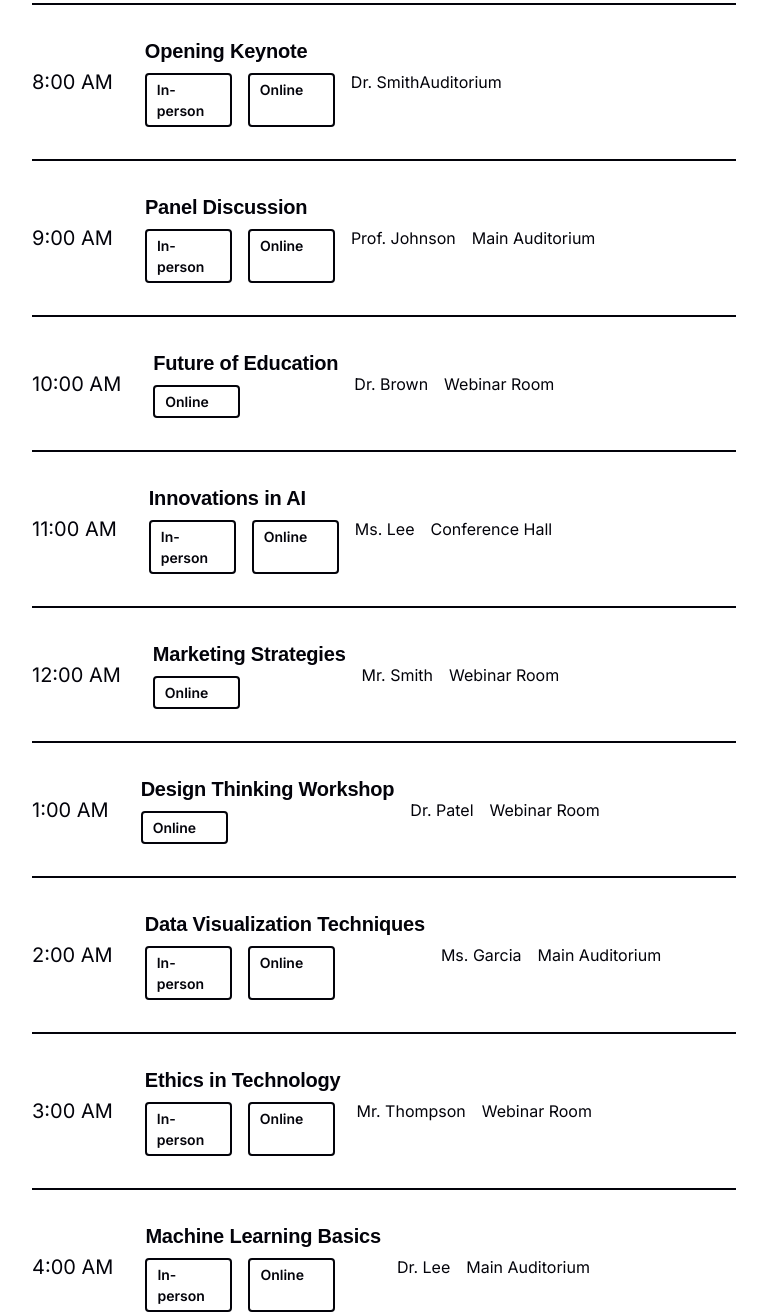
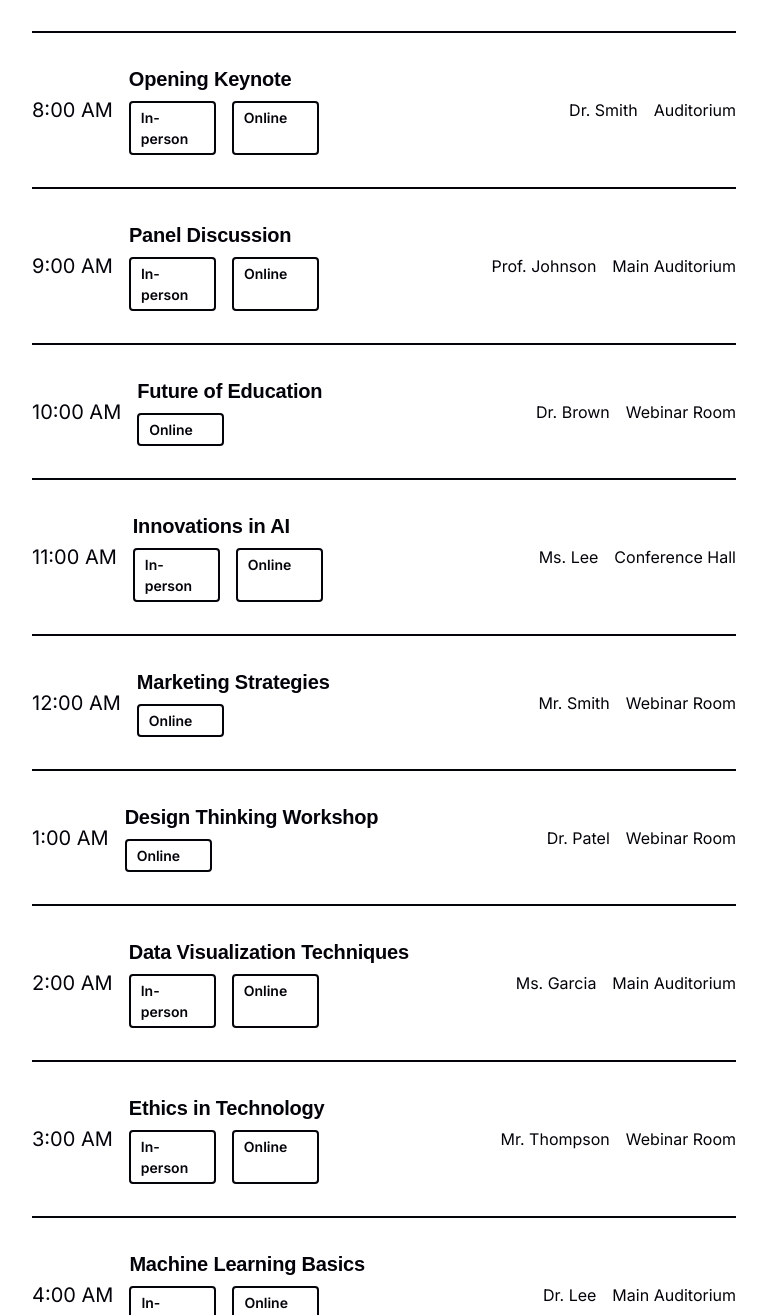
Before and after one commit to Vonels/Educonf-project, a website built with Vite: page src/index.html in a window 1280 px wide. Shown: the part 4653-5968 px from the top of the page, without its empty margins (256-1023 px from the left). Built offline with nearby package versions, Linux system fonts and the light colour scheme; a web font is replaced by a local one.

Commit message:
add base

```diff
--- a/src/css/schedule.css
+++ b/src/css/schedule.css
@@ -39,9 +39,11 @@
     padding: 32px 0px;
     display: flex;
     flex-direction: column;
+    justify-content: space-between;
     gap: 8px;
   }
   .schedule-time {
+    display: block;
     font-family: var(--font-family);
     font-weight: 400;
     font-size: 20px;
@@ -49,7 +51,7 @@
     color: var(--color-scheme-1-text);
   }
   .schedule-hero {
-    padding: 64px 0;
+    padding: 92px 0;
   }
 
   .schedule-title {
@@ -69,6 +71,7 @@
 
   .schedule-dop {
     display: flex;
+    flex-direction: column;
   }
   .schedule-button {
     border: 1px solid var(--color-governor-bay);
@@ -109,21 +112,19 @@
     padding: 0px;
     gap: 16px;
   }
-  .schedule-mini {
-    display: flex;
-  }
   .schedule-list-punkt {
     display: flex;
     flex-direction: row;
     align-items: center;
     gap: 32px;
   }
-  .sddsfdsf {
+  .schedule-mini {
     display: flex;
-    justify-content: end;
+    text-align: end;
+  }
+  .schedule-proba {
   }
 }
-
 @media only screen and (min-width: 1440px) {
   .schedule-list-punkt {
     display: flex;
--- a/src/partials/schedule.html
+++ b/src/partials/schedule.html
@@ -10,8 +10,8 @@
     <div>
       <ul class="schedule-list-block">
         <li class="schedule-list-punkt">
-          <h3 class="schedule-time">8:00 AM</h3>
           <div class="schedule-dop">
+            <h3 class="schedule-time">8:00 AM</h3>
             <div class="schedule-block-mini">
               <h2 class="schedule-title">Opening Keynote</h2>
               <div class="schedule-block-minimini">
@@ -19,15 +19,15 @@
                 <p class="schedule-block">Online</p>
               </div>
             </div>
-            <div class="sddsfdsf">
-              <h2 class="schedule-mini">Dr. Smith</h2>
-              <h2 class="schedule-mini">Auditorium</h2>
-            </div>
+          </div>
+          <div class="schedule-dop">
+            <h2 class="schedule-mini">Dr. Smith</h2>
+            <h2 class="schedule-mini">Auditorium</h2>
           </div>
         </li>
         <li class="schedule-list-punkt">
-          <h3 class="schedule-time">9:00 AM</h3>
           <div class="schedule-dop">
+            <h3 class="schedule-time">9:00 AM</h3>
             <div class="schedule-block-mini">
               <h2 class="schedule-title">Panel Discussion</h2>
               <div class="schedule-block-minimini">
@@ -35,26 +35,30 @@
                 <p class="schedule-block">Online</p>
               </div>
             </div>
+          </div>
+          <div class="schedule-dop">
             <h2 class="schedule-mini">Prof. Johnson</h2>
             <h2 class="schedule-mini">Main Auditorium</h2>
           </div>
         </li>
         <li class="schedule-list-punkt">
-          <h3 class="schedule-time">10:00 AM</h3>
           <div class="schedule-dop">
+            <h3 class="schedule-time">10:00 AM</h3>
             <div class="schedule-block-mini">
               <h2 class="schedule-title">Future of Education</h2>
               <div class="schedule-block-minimini">
                 <p class="schedule-block">Online</p>
               </div>
             </div>
+          </div>
+          <div class="schedule-dop">
             <h2 class="schedule-mini">Dr. Brown</h2>
             <h2 class="schedule-mini">Webinar Room</h2>
           </div>
         </li>
         <li class="schedule-list-punkt">
-          <h3 class="schedule-time">11:00 AM</h3>
           <div class="schedule-dop">
+            <h3 class="schedule-time">11:00 AM</h3>
             <div class="schedule-block-mini">
               <h2 class="schedule-title">Innovations in AI</h2>
               <div class="schedule-block-minimini">
@@ -62,39 +66,45 @@
                 <p class="schedule-block">Online</p>
               </div>
             </div>
+          </div>
+          <div class="schedule-dop">
             <h2 class="schedule-mini">Ms. Lee</h2>
             <h2 class="schedule-mini">Conference Hall</h2>
           </div>
         </li>
         <li class="schedule-list-punkt">
-          <h3 class="schedule-time">12:00 AM</h3>
           <div class="schedule-dop">
+            <h3 class="schedule-time">12:00 AM</h3>
             <div class="schedule-block-mini">
               <h2 class="schedule-title">Marketing Strategies</h2>
               <div class="schedule-block-minimini">
                 <p class="schedule-block">Online</p>
               </div>
             </div>
+          </div>
+          <div class="schedule-dop">
             <h2 class="schedule-mini">Mr. Smith</h2>
             <h2 class="schedule-mini">Webinar Room</h2>
           </div>
         </li>
         <li class="schedule-list-punkt">
-          <h3 class="schedule-time">1:00 AM</h3>
           <div class="schedule-dop">
+            <h3 class="schedule-time">1:00 AM</h3>
             <div class="schedule-block-mini">
               <h2 class="schedule-title">Design Thinking Workshop</h2>
               <div class="schedule-block-minimini">
                 <p class="schedule-block">Online</p>
               </div>
             </div>
+          </div>
+          <div class="schedule-dop">
             <h2 class="schedule-mini">Dr. Patel</h2>
             <h2 class="schedule-mini">Webinar Room</h2>
           </div>
         </li>
         <li class="schedule-list-punkt">
-          <h3 class="schedule-time">2:00 AM</h3>
           <div class="schedule-dop">
+            <h3 class="schedule-time">2:00 AM</h3>
             <div class="schedule-block-mini">
               <h2 class="schedule-title">Data Visualization Techniques</h2>
               <div class="schedule-block-minimini">
@@ -102,13 +112,15 @@
                 <p class="schedule-block">Online</p>
               </div>
             </div>
+          </div>
+          <div class="schedule-dop">
             <h2 class="schedule-mini">Ms. Garcia</h2>
             <h2 class="schedule-mini">Main Auditorium</h2>
           </div>
         </li>
         <li class="schedule-list-punkt">
-          <h3 class="schedule-time">3:00 AM</h3>
           <div class="schedule-dop">
+            <h3 class="schedule-time">3:00 AM</h3>
             <div class="schedule-block-mini">
               <h2 class="schedule-title">Ethics in Technology</h2>
               <div class="schedule-block-minimini">
@@ -116,13 +128,15 @@
                 <p class="schedule-block">Online</p>
               </div>
             </div>
+          </div>
+          <div class="schedule-dop">
             <h2 class="schedule-mini">Mr. Thompson</h2>
             <h2 class="schedule-mini">Webinar Room</h2>
           </div>
         </li>
         <li class="schedule-list-punkt">
-          <h3 class="schedule-time">4:00 AM</h3>
           <div class="schedule-dop">
+            <h3 class="schedule-time">4:00 AM</h3>
             <div class="schedule-block-mini">
               <h2 class="schedule-title">Machine Learning Basics</h2>
               <div class="schedule-block-minimini">
@@ -130,26 +144,30 @@
                 <p class="schedule-block">Online</p>
               </div>
             </div>
+          </div>
+          <div class="schedule-dop">
             <h2 class="schedule-mini">Dr. Lee</h2>
             <h2 class="schedule-mini">Main Auditorium</h2>
           </div>
         </li>
         <li class="schedule-list-punkt">
-          <h3 class="schedule-time">5:00 AM</h3>
           <div class="schedule-dop">
+            <h3 class="schedule-time">5:00 AM</h3>
             <div class="schedule-block-mini">
               <h2 class="schedule-title">User Experience Design</h2>
               <div class="schedule-block-minimini">
                 <p class="schedule-block">Online</p>
               </div>
             </div>
+          </div>
+          <div class="schedule-dop">
             <h2 class="schedule-mini">Ms. Patel</h2>
             <h2 class="schedule-mini">Webinar Room</h2>
           </div>
         </li>
         <li class="schedule-list-punkt">
-          <h3 class="schedule-time">6:00 AM</h3>
           <div class="schedule-dop">
+            <h3 class="schedule-time">6:00 AM</h3>
             <div class="schedule-block-mini">
               <h2 class="schedule-title">Closing Keynote</h2>
               <div class="schedule-block-minimini">
@@ -157,6 +175,8 @@
                 <p class="schedule-block">Online</p>
               </div>
             </div>
+          </div>
+          <div class="schedule-dop">
             <h2 class="schedule-mini">Mr. Rodriguez</h2>
             <h2 class="schedule-mini">Lecture Theatre</h2>
           </div>
```
